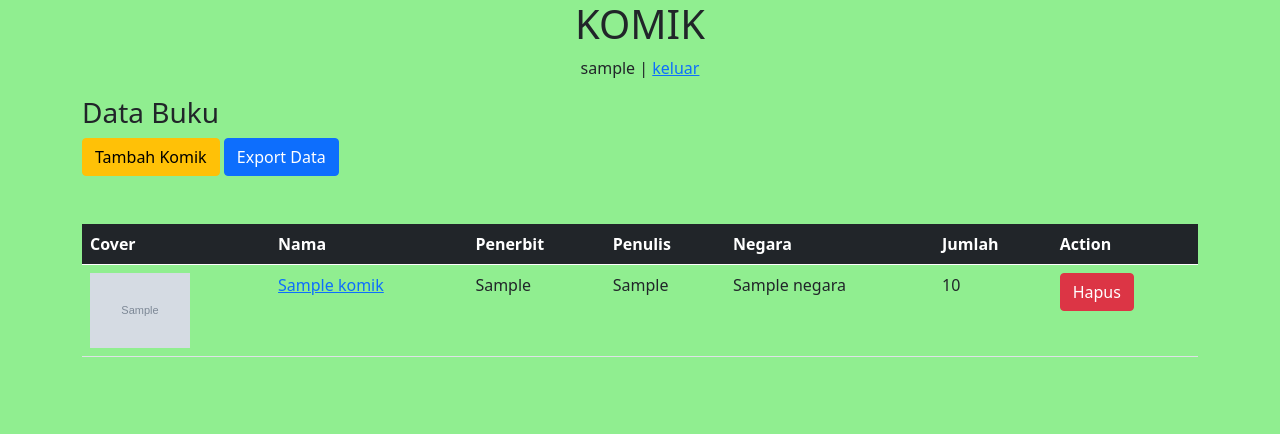
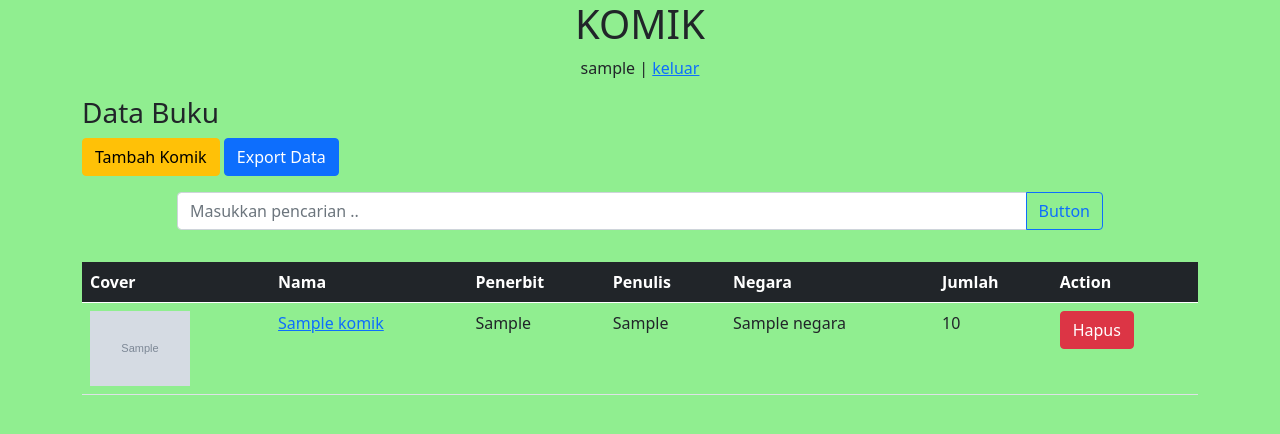
Before and after one commit to Anangprasetya/Django-Python, a Django app: page /komik/ in a window 1280 px wide. Shown: the top 434 px of the page. Run offline with Django 3.2, Linux system fonts and the light colour scheme; a user stored in the database is signed in; tables that the repository leaves empty hold one stand-in row (values such as "Sample post"); grey boxes marked "Sample" are stand-in pictures.

Commit message:
searching

```diff
--- a/apps/templates/komik.html
+++ b/apps/templates/komik.html
@@ -1,14 +1,22 @@
 {% extends "base.html" %}
 {% block content %}
-<table style="border : 1px solid red;">
-</table>
-
 <div class="container">
-	<div class="row mb-5">
+	<div class="row">
 		<div class="col-md-6">
 			<h3>Data Buku</h3>
 			<a href=" {% url 'tambah_komik'%} " class="btn btn-warning"> Tambah Komik</a>
 			<a href="{% url 'export_xls' %}" class="btn btn-primary">Export Data</a>
+		</div>
+	</div>
+	<div class="row justify-content-center my-3">
+		<div class="col-md-10">
+			<form method="POST">
+				{% csrf_token %}
+				<div class="input-group mb-3">
+					<input type="text" name="cari" class="form-control" placeholder="Masukkan pencarian .." aria-label="Recipient's username" aria-describedby="button-addon2">
+					<button class="btn btn-outline-primary" id="button-addon2">Button</button>
+				  </div>
+			</form>
 		</div>
 	</div>
 	<div class="row">
--- a/apps/views.py
+++ b/apps/views.py
@@ -67,7 +67,12 @@ def ubah_komik(request, id_komik):
 
 @login_required(login_url=settings.LOGIN_URL)
 def komik(request):
-	ambilKomik = Komik.objects.all()
+	if request.POST:
+		kunci = request.POST['cari']
+		ambilKomik = Komik.objects.filter(judul__contains=kunci)
+		print("data : ", ambilKomik)
+	else:
+		ambilKomik = Komik.objects.all()
 	# filter dan join, limit
 
 	# ambilKomik = Komik.objects.filter(id_negara__nama = 'Jepang')[:2]
```
